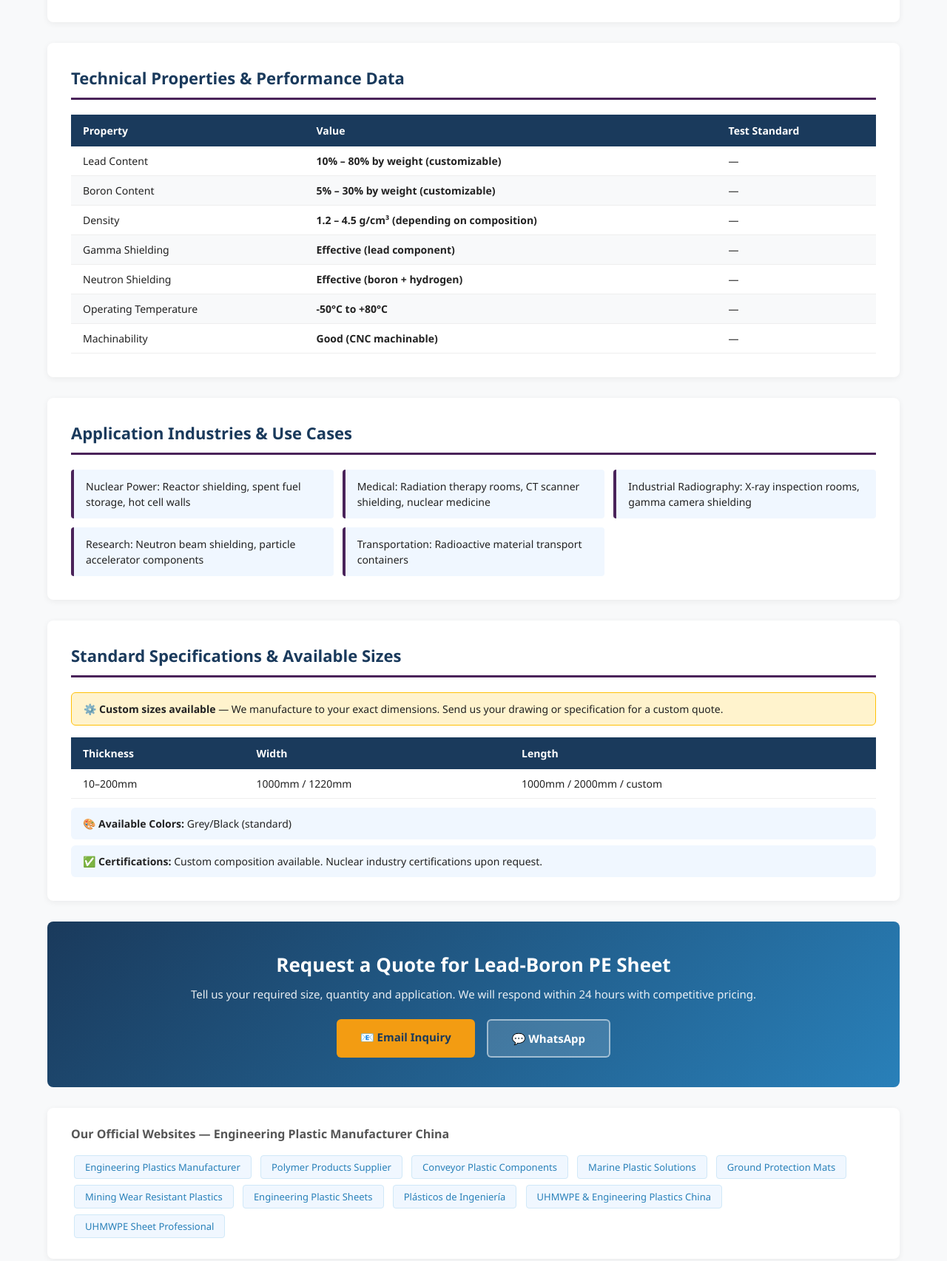
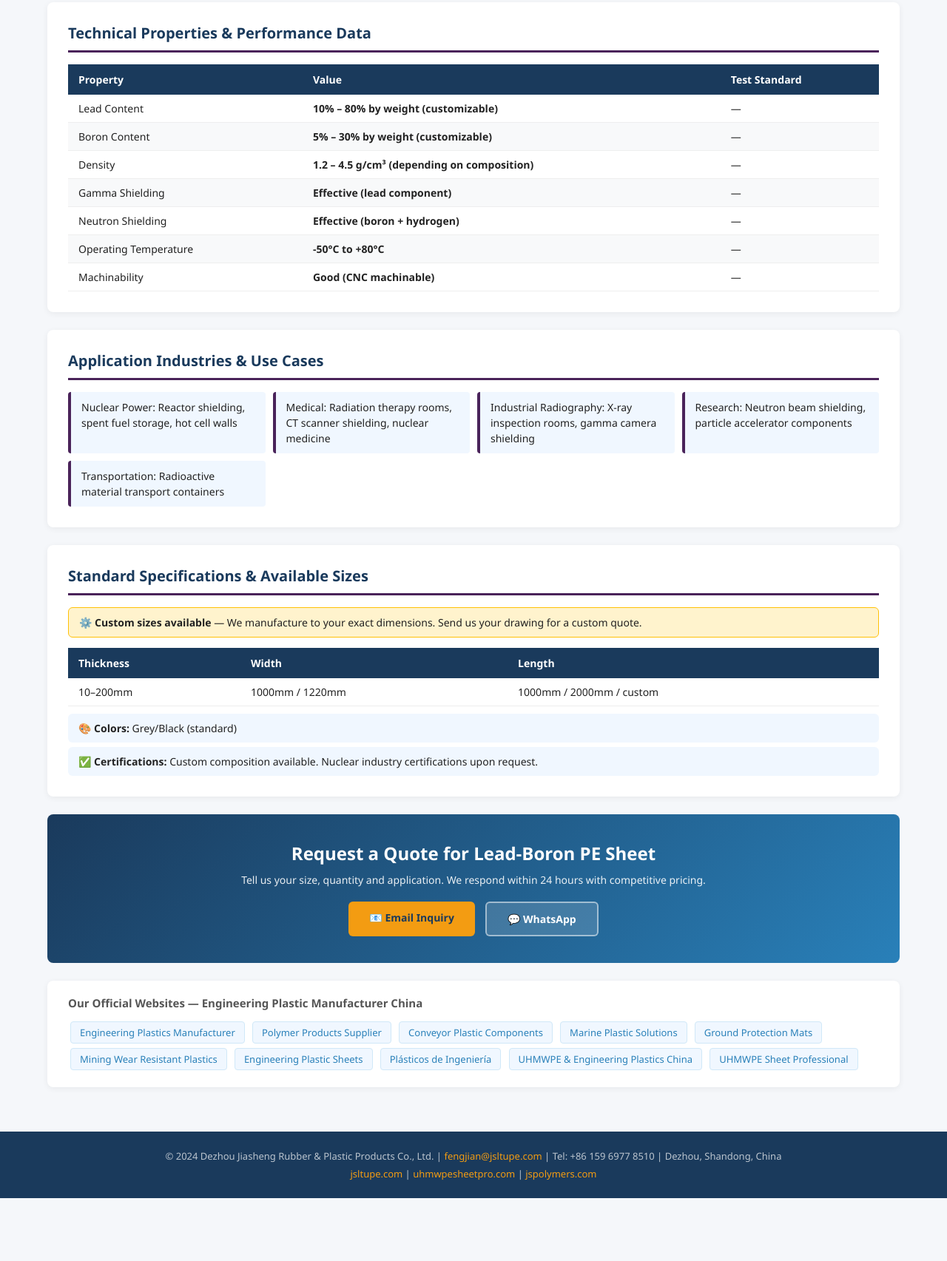
Before and after one commit to dzjsxs/antistatic-plastic-en, a plain HTML site: page lead_boron_pe.html in a window 1280 px wide. Shown: the part 658-2363 px from the top of the page at 74% size. After the commit the page ends 2278 px from the top, so only its background shows below. Drawn offline with Linux system fonts and the light colour scheme.

Commit message:
Add lead_boron_pe.html

```diff
--- a/lead_boron_pe.html
+++ b/lead_boron_pe.html
@@ -1,211 +1,87 @@
 <!DOCTYPE html>
 <html lang="en">
 <head>
-    <meta charset="UTF-8">
-    <meta name="viewport" content="width=device-width, initial-scale=1.0">
-    <title>Lead-Boron PE Sheet | Radiation Shielding Lead-Boron Polyethylene Sheet - Jiasheng Plastic China</title>
-    <meta name="description" content="Buy Lead-Boron PE Sheet from China manufacturer. Radiation Shielding Lead-Boron Polyethylene Sheet with excellent properties. Custom sizes available. Contact: fengjian@jsltupe.com">
-    <meta name="keywords" content="Lead-Boron PE Sheet, Radiation Shielding Lead-Boron Polyethylene Sheet, 铅硼聚乙烯板, engineering plastic sheet, China manufacturer, custom plastic">
-    <link rel="canonical" href="https://dzjsxs.github.io/antistatic-plastic-en/lead_boron_pe.html">
-    <style>
-        * { margin: 0; padding: 0; box-sizing: border-box; }
-        body { font-family: 'Segoe UI', Arial, sans-serif; color: #222; background: #f8f9fa; }
-        .header { background: linear-gradient(135deg, #1a3a5c 0%, #2980b9 100%); color: white; padding: 0; }
-        .header-inner { max-width: 1200px; margin: 0 auto; padding: 16px 24px; display: flex; justify-content: space-between; align-items: center; }
-        .logo { font-size: 22px; font-weight: 700; letter-spacing: 1px; }
-        .logo span { color: #f39c12; }
-        .nav a { color: rgba(255,255,255,0.85); text-decoration: none; margin-left: 20px; font-size: 14px; }
-        .nav a:hover { color: white; }
-        .breadcrumb { background: #e8f4fd; padding: 10px 24px; font-size: 13px; color: #555; max-width: 1200px; margin: 0 auto; }
-        .breadcrumb a { color: #2980b9; text-decoration: none; }
-        .hero { background: linear-gradient(135deg, #4a235a 0%, #1a3a5c 100%); color: white; padding: 50px 24px; }
-        .hero-inner { max-width: 1200px; margin: 0 auto; }
-        .hero h1 { font-size: 36px; font-weight: 800; margin-bottom: 8px; }
-        .hero .subtitle { font-size: 18px; opacity: 0.9; margin-bottom: 16px; }
-        .hero .badges { display: flex; gap: 10px; flex-wrap: wrap; }
-        .badge { background: rgba(255,255,255,0.2); border: 1px solid rgba(255,255,255,0.4); padding: 4px 14px; border-radius: 20px; font-size: 13px; }
-        .container { max-width: 1200px; margin: 0 auto; padding: 0 24px; }
-        .content { padding: 40px 0; }
-        .section { background: white; border-radius: 8px; padding: 32px; margin-bottom: 28px; box-shadow: 0 2px 8px rgba(0,0,0,0.06); }
-        .section h2 { font-size: 22px; font-weight: 700; color: #1a3a5c; margin-bottom: 20px; padding-bottom: 12px; border-bottom: 3px solid #4a235a; }
-        .intro-text { line-height: 1.8; color: #444; font-size: 15px; }
-        .intro-text p { margin-bottom: 16px; }
-        table { width: 100%; border-collapse: collapse; font-size: 14px; }
-        th { background: #1a3a5c; color: white; padding: 12px 16px; text-align: left; }
-        td { padding: 10px 16px; border-bottom: 1px solid #eee; }
-        tr:nth-child(even) td { background: #f8f9fa; }
-        tr:hover td { background: #e8f4fd; }
-        .apps-grid { display: grid; grid-template-columns: repeat(auto-fill, minmax(280px, 1fr)); gap: 12px; }
-        .app-item { background: #f0f7ff; border-left: 4px solid #4a235a; padding: 12px 16px; border-radius: 4px; font-size: 14px; line-height: 1.5; }
-        .specs-note { background: #fff3cd; border: 1px solid #ffc107; padding: 12px 16px; border-radius: 6px; margin-bottom: 16px; font-size: 14px; }
-        .cta-section { background: linear-gradient(135deg, #1a3a5c, #2980b9); color: white; border-radius: 8px; padding: 40px; text-align: center; margin-bottom: 28px; }
-        .cta-section h2 { font-size: 26px; margin-bottom: 12px; }
-        .cta-section p { opacity: 0.9; margin-bottom: 24px; font-size: 15px; }
-        .cta-buttons { display: flex; gap: 16px; justify-content: center; flex-wrap: wrap; }
-        .btn { display: inline-block; padding: 14px 32px; border-radius: 6px; text-decoration: none; font-weight: 700; font-size: 15px; transition: transform 0.2s; }
-        .btn:hover { transform: translateY(-2px); }
-        .btn-primary { background: #f39c12; color: #1a3a5c; }
-        .btn-secondary { background: rgba(255,255,255,0.15); color: white; border: 2px solid rgba(255,255,255,0.5); }
-        .backlinks { background: white; border-radius: 8px; padding: 24px 32px; margin-bottom: 28px; box-shadow: 0 2px 8px rgba(0,0,0,0.06); }
-        .backlinks h3 { font-size: 16px; color: #555; margin-bottom: 14px; }
-        .backlinks a { display: inline-block; background: #f0f7ff; color: #2980b9; text-decoration: none; padding: 6px 14px; border-radius: 4px; margin: 4px; font-size: 13px; border: 1px solid #d0e8f8; }
-        .backlinks a:hover { background: #2980b9; color: white; }
-        .footer { background: #1a3a5c; color: rgba(255,255,255,0.7); padding: 30px 24px; text-align: center; font-size: 13px; }
-        .footer a { color: #f39c12; text-decoration: none; }
-        .colors-info { background: #f0f7ff; padding: 12px 16px; border-radius: 6px; font-size: 14px; margin-top: 12px; }
-        @media (max-width: 768px) {
-            .hero h1 { font-size: 26px; }
-            .section { padding: 20px; }
-            .apps-grid { grid-template-columns: 1fr; }
-        }
-    </style>
+<meta charset="UTF-8">
+<meta name="viewport" content="width=device-width,initial-scale=1.0">
+<title>Lead-Boron PE Sheet | Radiation Shielding Lead-Boron Polyethylene Sheet - Jiasheng Plastic China Manufacturer</title>
+<meta name="description" content="Buy Lead-Boron PE Sheet from China manufacturer Jiasheng Plastic. Radiation Shielding Lead-Boron Polyethylene Sheet with superior properties. Custom sizes, OEM available. Email: fengjian@jsltupe.com">
+<meta name="keywords" content="Lead-Boron PE Sheet,Radiation Shielding Lead-Boron Polyethylene Sheet,铅硼聚乙烯板,engineering plastic,China manufacturer,custom plastic sheet,wholesale">
+<link rel="canonical" href="https://dzjsxs.github.io/antistatic-plastic-en/lead_boron_pe.html">
+<style>
+*{margin:0;padding:0;box-sizing:border-box}
+body{font-family:'Segoe UI',Arial,sans-serif;color:#222;background:#f5f7fa}
+.hdr{background:linear-gradient(135deg,#1a3a5c,#2980b9);color:#fff;padding:14px 24px;display:flex;justify-content:space-between;align-items:center}
+.logo{font-size:20px;font-weight:800}.logo span{color:#f39c12}
+.nav a{color:rgba(255,255,255,.85);text-decoration:none;margin-left:18px;font-size:13px}
+.bc{background:#e8f4fd;padding:8px 24px;font-size:13px;color:#555}
+.bc a{color:#2980b9;text-decoration:none}
+.hero{background:linear-gradient(135deg,#4a235a,#1a3a5c);color:#fff;padding:48px 24px}
+.hero h1{font-size:34px;font-weight:800;margin-bottom:6px}
+.hero .sub{font-size:17px;opacity:.9;margin-bottom:14px}
+.badges{display:flex;gap:8px;flex-wrap:wrap}
+.badge{background:rgba(255,255,255,.2);border:1px solid rgba(255,255,255,.4);padding:3px 12px;border-radius:20px;font-size:12px}
+.wrap{max-width:1200px;margin:0 auto;padding:0 24px}
+.content{padding:36px 0}
+.sec{background:#fff;border-radius:8px;padding:28px;margin-bottom:24px;box-shadow:0 2px 8px rgba(0,0,0,.06)}
+.sec h2{font-size:20px;font-weight:700;color:#1a3a5c;margin-bottom:16px;padding-bottom:10px;border-bottom:3px solid #4a235a}
+.intro-text p{line-height:1.8;color:#444;font-size:15px;margin-bottom:14px}
+table{width:100%;border-collapse:collapse;font-size:14px}
+th{background:#1a3a5c;color:#fff;padding:11px 14px;text-align:left}
+td{padding:9px 14px;border-bottom:1px solid #eee}
+tr:nth-child(even) td{background:#f8f9fa}
+tr:hover td{background:#e8f4fd}
+.apps{display:grid;grid-template-columns:repeat(auto-fill,minmax(260px,1fr));gap:10px}
+.app-item{background:#f0f7ff;border-left:4px solid #4a235a;padding:10px 14px;border-radius:4px;font-size:14px;line-height:1.5}
+.note{background:#fff3cd;border:1px solid #ffc107;padding:10px 14px;border-radius:6px;margin-bottom:14px;font-size:14px}
+.cta{background:linear-gradient(135deg,#1a3a5c,#2980b9);color:#fff;border-radius:8px;padding:36px;text-align:center;margin-bottom:24px}
+.cta h2{font-size:24px;margin-bottom:10px}
+.cta p{opacity:.9;margin-bottom:20px;font-size:14px}
+.btns{display:flex;gap:14px;justify-content:center;flex-wrap:wrap}
+.btn{display:inline-block;padding:12px 28px;border-radius:6px;text-decoration:none;font-weight:700;font-size:14px}
+.btn-y{background:#f39c12;color:#1a3a5c}
+.btn-w{background:rgba(255,255,255,.15);color:#fff;border:2px solid rgba(255,255,255,.5)}
+.blinks{background:#fff;border-radius:8px;padding:20px 28px;margin-bottom:24px;box-shadow:0 2px 8px rgba(0,0,0,.06)}
+.blinks h3{font-size:15px;color:#555;margin-bottom:12px}
+.blinks a{display:inline-block;background:#f0f7ff;color:#2980b9;text-decoration:none;padding:5px 12px;border-radius:4px;margin:3px;font-size:13px;border:1px solid #d0e8f8}
+.blinks a:hover{background:#2980b9;color:#fff}
+.ftr{background:#1a3a5c;color:rgba(255,255,255,.7);padding:24px;text-align:center;font-size:13px}
+.ftr a{color:#f39c12;text-decoration:none}
+.ci{background:#f0f7ff;padding:10px 14px;border-radius:6px;font-size:14px;margin-top:10px}
+@media(max-width:768px){.hero h1{font-size:24px}.sec{padding:18px}.apps{grid-template-columns:1fr}}
+</style>
 </head>
 <body>
-
-<header class="header">
-    <div class="header-inner">
-        <div class="logo">JS<span>Plastic</span></div>
-        <nav class="nav">
-            <a href="index.html">Home</a>
-            <a href="index.html#products">Products</a>
-            <a href="index.html#contact">Contact</a>
-        </nav>
-    </div>
+<header class="hdr">
+<div class="logo">JS<span>Plastic</span></div>
+<nav class="nav"><a href="index.html">Home</a><a href="index.html#products">Products</a><a href="index.html#contact">Contact</a></nav>
 </header>
-
-<div class="container">
-    <div class="breadcrumb">
-        <a href="index.html">Home</a> &rsaquo; <a href="index.html#products">Products</a> &rsaquo; Lead-Boron PE Sheet
-    </div>
+<div class="wrap"><div class="bc"><a href="index.html">Home</a> › <a href="index.html#products">Products</a> › Lead-Boron PE Sheet</div></div>
+<div class="hero"><div class="wrap">
+<h1>Lead-Boron PE Sheet</h1>
+<div class="sub">Radiation Shielding Lead-Boron Polyethylene Sheet</div>
+<div class="badges"><span class="badge">China Manufacturer</span><span class="badge">Custom Sizes</span><span class="badge">OEM Available</span><span class="badge">Fast Delivery</span></div>
+</div></div>
+<div class="wrap"><div class="content">
+<div class="sec"><h2>Product Introduction</h2><div class="intro-text"><p>Lead-Boron Polyethylene Sheet is a specialized composite material engineered for nuclear radiation shielding applications. By incorporating lead powder and boron compounds into a high-density polyethylene matrix, this material provides effective attenuation of gamma rays (lead component), thermal neutrons (boron component), and fast neutrons (hydrogen-rich PE matrix) in a single, lightweight panel.</p><p>Compared to traditional lead sheet or concrete shielding, lead-boron PE offers significant advantages: it is lighter, easier to machine and fabricate, non-toxic in its solid form, and can be produced in complex shapes. The material is widely used in nuclear power plants, medical radiation therapy facilities, industrial radiography, and research reactors where comprehensive radiation protection is required.</p></div></div>
+<div class="sec"><h2>Technical Properties &amp; Performance Data</h2>
+<table><thead><tr><th>Property</th><th>Value</th><th>Test Standard</th></tr></thead>
+<tbody><tr><td>Lead Content</td><td><strong>10% – 80% by weight (customizable)</strong></td><td>—</td></tr><tr><td>Boron Content</td><td><strong>5% – 30% by weight (customizable)</strong></td><td>—</td></tr><tr><td>Density</td><td><strong>1.2 – 4.5 g/cm³ (depending on composition)</strong></td><td>—</td></tr><tr><td>Gamma Shielding</td><td><strong>Effective (lead component)</strong></td><td>—</td></tr><tr><td>Neutron Shielding</td><td><strong>Effective (boron + hydrogen)</strong></td><td>—</td></tr><tr><td>Operating Temperature</td><td><strong>-50°C to +80°C</strong></td><td>—</td></tr><tr><td>Machinability</td><td><strong>Good (CNC machinable)</strong></td><td>—</td></tr></tbody></table></div>
+<div class="sec"><h2>Application Industries &amp; Use Cases</h2><div class="apps"><div class="app-item">Nuclear Power: Reactor shielding, spent fuel storage, hot cell walls</div><div class="app-item">Medical: Radiation therapy rooms, CT scanner shielding, nuclear medicine</div><div class="app-item">Industrial Radiography: X-ray inspection rooms, gamma camera shielding</div><div class="app-item">Research: Neutron beam shielding, particle accelerator components</div><div class="app-item">Transportation: Radioactive material transport containers</div></div></div>
+<div class="sec"><h2>Standard Specifications &amp; Available Sizes</h2>
+<div class="note">⚙️ <strong>Custom sizes available</strong> — We manufacture to your exact dimensions. Send us your drawing for a custom quote.</div>
+<table><thead><tr><th>Thickness</th><th>Width</th><th>Length</th></tr></thead>
+<tbody><tr><td>10–200mm</td><td>1000mm / 1220mm</td><td>1000mm / 2000mm / custom</td></tr></tbody></table>
+<div class="ci">🎨 <strong>Colors:</strong> Grey/Black (standard)</div>
+<div class="ci" style="margin-top:6px">✅ <strong>Certifications:</strong> Custom composition available. Nuclear industry certifications upon request.</div>
 </div>
-
-<div class="hero">
-    <div class="hero-inner">
-        <h1>Lead-Boron PE Sheet</h1>
-        <div class="subtitle">Radiation Shielding Lead-Boron Polyethylene Sheet</div>
-        <div class="badges">
-            <span class="badge">China Manufacturer</span>
-            <span class="badge">Custom Sizes</span>
-            <span class="badge">OEM Available</span>
-            <span class="badge">Fast Delivery</span>
-        </div>
-    </div>
-</div>
-
-<div class="container">
-<div class="content">
-
-    <!-- Product Introduction -->
-    <div class="section">
-        <h2>Product Introduction</h2>
-        <div class="intro-text">
-            <p>Lead-Boron Polyethylene Sheet is a specialized composite material engineered for nuclear radiation shielding applications. By incorporating lead powder and boron compounds into a high-density polyethylene matrix, this material provides effective attenuation of gamma rays (lead component), thermal neutrons (boron component), and fast neutrons (hydrogen-rich PE matrix) in a single, lightweight panel.</p><p>Compared to traditional lead sheet or concrete shielding, lead-boron PE offers significant advantages: it is lighter, easier to machine and fabricate, non-toxic in its solid form, and can be produced in complex shapes. The material is widely used in nuclear power plants, medical radiation therapy facilities, industrial radiography, and research reactors where comprehensive radiation protection is required.</p>
-        </div>
-    </div>
-
-    <!-- Technical Properties -->
-    <div class="section">
-        <h2>Technical Properties & Performance Data</h2>
-        <table>
-            <thead>
-                <tr>
-                    <th>Property</th>
-                    <th>Value</th>
-                    <th>Test Standard</th>
-                </tr>
-            </thead>
-            <tbody>
-
-        <tr>
-            <td>Lead Content</td>
-            <td><strong>10% – 80% by weight (customizable)</strong></td>
-            <td>—</td>
-        </tr>
-        <tr>
-            <td>Boron Content</td>
-            <td><strong>5% – 30% by weight (customizable)</strong></td>
-            <td>—</td>
-        </tr>
-        <tr>
-            <td>Density</td>
-            <td><strong>1.2 – 4.5 g/cm³ (depending on composition)</strong></td>
-            <td>—</td>
-        </tr>
-        <tr>
-            <td>Gamma Shielding</td>
-            <td><strong>Effective (lead component)</strong></td>
-            <td>—</td>
-        </tr>
-        <tr>
-            <td>Neutron Shielding</td>
-            <td><strong>Effective (boron + hydrogen)</strong></td>
-            <td>—</td>
-        </tr>
-        <tr>
-            <td>Operating Temperature</td>
-            <td><strong>-50°C to +80°C</strong></td>
-            <td>—</td>
-        </tr>
-        <tr>
-            <td>Machinability</td>
-            <td><strong>Good (CNC machinable)</strong></td>
-            <td>—</td>
-        </tr>
-            </tbody>
-        </table>
-    </div>
-
-    <!-- Applications -->
-    <div class="section">
-        <h2>Application Industries & Use Cases</h2>
-        <div class="apps-grid">
-            <div class="app-item">Nuclear Power: Reactor shielding, spent fuel storage, hot cell walls</div><div class="app-item">Medical: Radiation therapy rooms, CT scanner shielding, nuclear medicine</div><div class="app-item">Industrial Radiography: X-ray inspection rooms, gamma camera shielding</div><div class="app-item">Research: Neutron beam shielding, particle accelerator components</div><div class="app-item">Transportation: Radioactive material transport containers</div>
-        </div>
-    </div>
-
-    <!-- Specifications -->
-    <div class="section">
-        <h2>Standard Specifications & Available Sizes</h2>
-        <div class="specs-note">
-            ⚙️ <strong>Custom sizes available</strong> — We manufacture to your exact dimensions. Send us your drawing or specification for a custom quote.
-        </div>
-        <table>
-            <thead>
-                <tr>
-                    <th>Thickness</th>
-                    <th>Width</th>
-                    <th>Length</th>
-                </tr>
-            </thead>
-            <tbody>
-
-            <tr>
-                <td>10–200mm</td>
-                <td>1000mm / 1220mm</td>
-                <td>1000mm / 2000mm / custom</td>
-            </tr>
-            </tbody>
-        </table>
-        <div class="colors-info">
-            🎨 <strong>Available Colors:</strong> Grey/Black (standard)
-        </div>
-        <div class="colors-info" style="margin-top:8px;">✅ <strong>Certifications:</strong> Custom composition available. Nuclear industry certifications upon request.</div>
-    </div>
-
-    <!-- CTA -->
-    <div class="cta-section">
-        <h2>Request a Quote for Lead-Boron PE Sheet</h2>
-        <p>Tell us your required size, quantity and application. We will respond within 24 hours with competitive pricing.</p>
-        <div class="cta-buttons">
-            <a href="mailto:fengjian@jsltupe.com?subject=Inquiry: Lead-Boron PE Sheet&body=Hello, I need a quote for Lead-Boron PE Sheet. Size: ___ Quantity: ___ Application: ___" class="btn btn-primary">📧 Email Inquiry</a>
-            <a href="https://wa.me/8615969778510?text=Hello, I need a quote for Lead-Boron PE Sheet" class="btn btn-secondary" target="_blank">💬 WhatsApp</a>
-        </div>
-    </div>
-
-    <!-- Related Links / Backlinks -->
-    <div class="backlinks">
-        <h3>Our Official Websites — Engineering Plastic Manufacturer China</h3>
-        <a href="https://www.jspolymers.com" target="_blank" rel="dofollow">Engineering Plastics Manufacturer</a>
+<div class="cta"><h2>Request a Quote for Lead-Boron PE Sheet</h2>
+<p>Tell us your size, quantity and application. We respond within 24 hours with competitive pricing.</p>
+<div class="btns">
+<a href="mailto:fengjian@jsltupe.com?subject=Inquiry: Lead-Boron PE Sheet&body=Hello, I need a quote for Lead-Boron PE Sheet. Size: ___ Qty: ___ Application: ___" class="btn btn-y">📧 Email Inquiry</a>
+<a href="https://wa.me/8615969778510?text=Hello, I need Lead-Boron PE Sheet quote" class="btn btn-w" target="_blank">💬 WhatsApp</a>
+</div></div>
+<div class="blinks"><h3>Our Official Websites — Engineering Plastic Manufacturer China</h3>
+<a href="https://www.jspolymers.com" target="_blank" rel="dofollow">Engineering Plastics Manufacturer</a>
 <a href="https://www.jslt-polymers.com" target="_blank" rel="dofollow">Polymer Products Supplier</a>
 <a href="https://www.jslt-conveyor.com" target="_blank" rel="dofollow">Conveyor Plastic Components</a>
 <a href="https://www.jslt-marine.com" target="_blank" rel="dofollow">Marine Plastic Solutions</a>
@@ -214,23 +90,10 @@
 <a href="https://www.jslt-engplastics.com" target="_blank" rel="dofollow">Engineering Plastic Sheets</a>
 <a href="https://www.plasticos-ingenieria.com" target="_blank" rel="dofollow">Plásticos de Ingeniería</a>
 <a href="https://www.jsltupe.com" target="_blank" rel="dofollow">UHMWPE & Engineering Plastics China</a>
-<a href="https://www.uhmwpesheetpro.com" target="_blank" rel="dofollow">UHMWPE Sheet Professional</a>
-
-    </div>
-
-</div>
-</div>
-
-<footer class="footer">
-    <p>© 2024 Dezhou Jiasheng Rubber &amp; Plastic Products Co., Ltd. |
-    <a href="mailto:fengjian@jsltupe.com">fengjian@jsltupe.com</a> |
-    Tel: +86 159 6977 8510 | Dezhou, Shandong, China</p>
-    <p style="margin-top:8px;">
-        <a href="https://www.jsltupe.com">www.jsltupe.com</a> |
-        <a href="https://www.uhmwpesheetpro.com">www.uhmwpesheetpro.com</a> |
-        <a href="https://www.jspolymers.com">www.jspolymers.com</a>
-    </p>
+<a href="https://www.uhmwpesheetpro.com" target="_blank" rel="dofollow">UHMWPE Sheet Professional</a></div>
+</div></div>
+<footer class="ftr">
+<p>© 2024 Dezhou Jiasheng Rubber &amp; Plastic Products Co., Ltd. | <a href="mailto:fengjian@jsltupe.com">fengjian@jsltupe.com</a> | Tel: +86 159 6977 8510 | Dezhou, Shandong, China</p>
+<p style="margin-top:6px"><a href="https://www.jsltupe.com">jsltupe.com</a> | <a href="https://www.uhmwpesheetpro.com">uhmwpesheetpro.com</a> | <a href="https://www.jspolymers.com">jspolymers.com</a></p>
 </footer>
-
-</body>
-</html>
+</body></html>
```
